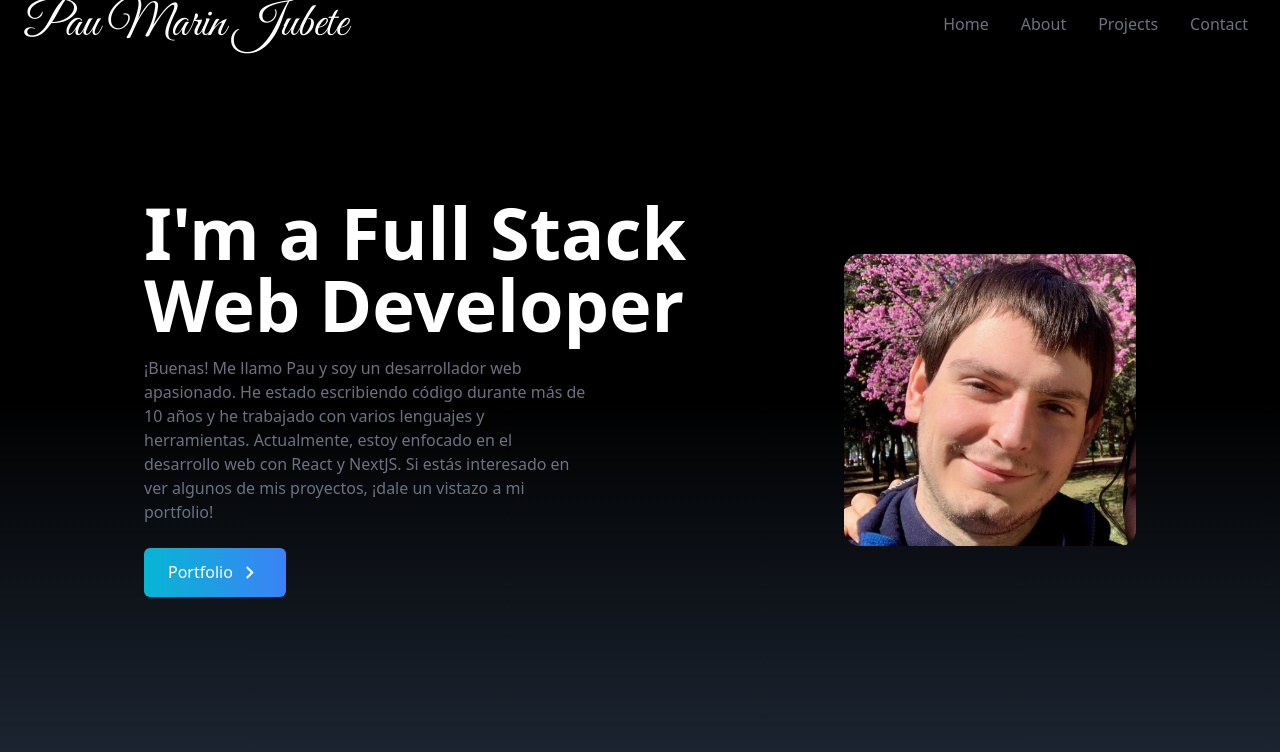
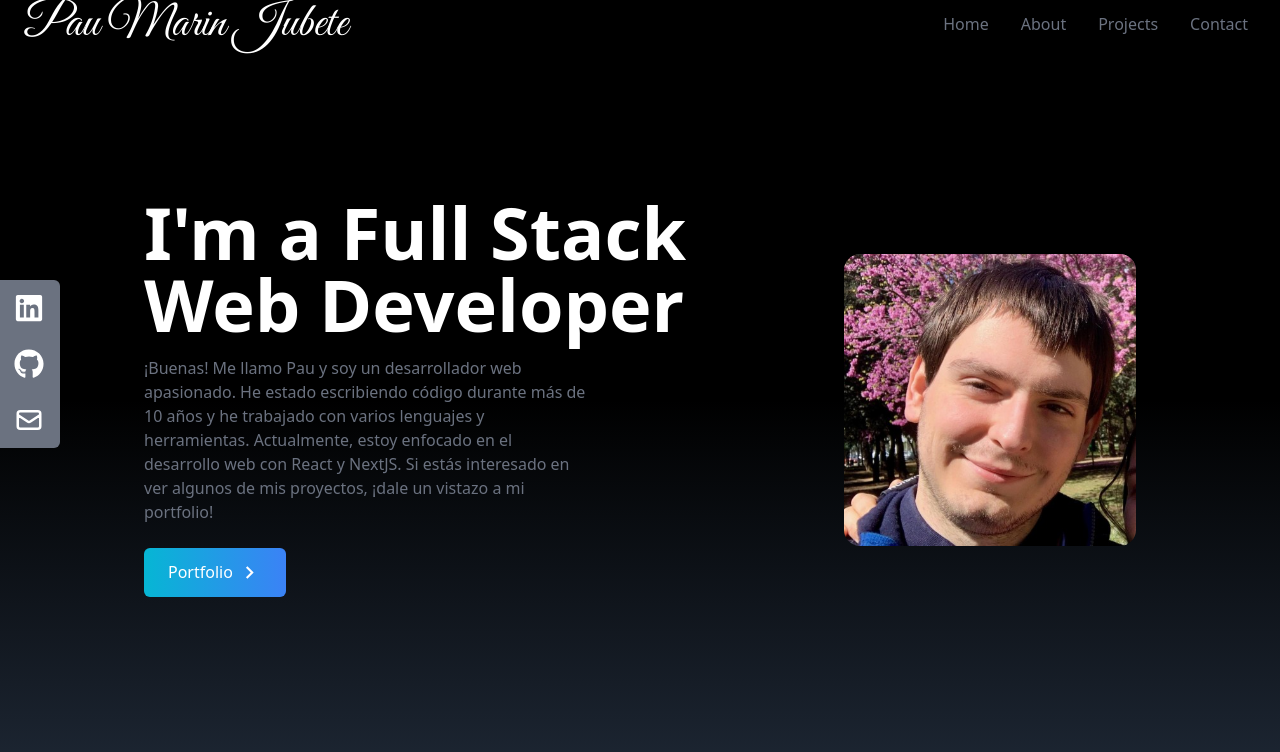
Before and after one commit to Pau-Marin/MySite, a Next.js app: page / in a window 1280 px wide. Shown: the top 752 px of the page. Built offline with nearby package versions, Linux system fonts and the light colour scheme.

Commit message:
Lateral social links

```diff
--- a/app/page.jsx
+++ b/app/page.jsx
@@ -1,11 +1,13 @@
+import { MdOutlineKeyboardArrowRight } from "react-icons/md"
+
 import "../styles/globals.css"
-
-import { MdOutlineKeyboardArrowRight } from "react-icons/md"
+import SocialLinks from "../components/SocialLinks"
 
 import profilePicture from "../assets/img/profilePicture.jpg" //"../assets/img/Pau.jpg"
 
 export default function Home() {
   return (
+    <div>
       <div
         name="home"
         className="h-screen w-full bg-gradient-to-b from-black via-black to-gray-800"
@@ -17,10 +19,10 @@
             </h2>
             <p className="text-gray-500 py-4 max-w-md">
               ¡Buenas! Me llamo Pau y soy un desarrollador web apasionado. He
-            estado escribiendo código durante más de 10 años y he trabajado con
-            varios lenguajes y herramientas. Actualmente, estoy enfocado en el
-            desarrollo web con React y NextJS. Si estás interesado en ver
-            algunos de mis proyectos, ¡dale un vistazo a mi portfolio!
+              estado escribiendo código durante más de 10 años y he trabajado
+              con varios lenguajes y herramientas. Actualmente, estoy enfocado
+              en el desarrollo web con React y NextJS. Si estás interesado en
+              ver algunos de mis proyectos, ¡dale un vistazo a mi portfolio!
             </p>
             <div>
               <button className="group text-white w-fit px-6 py-3 my-2 flex items-center rounded-md bg-gradient-to-r from-cyan-500 to-blue-500 cursor-pointer">
@@ -40,5 +42,7 @@
           </div>
         </div>
       </div>
+      <SocialLinks />
+    </div>
   )
 }
--- /dev/null
+++ b/components/SocialLinks.jsx
@@ -0,0 +1,58 @@
+import { FaGithub, FaLinkedin } from "react-icons/fa"
+import { HiOutlineMail } from "react-icons/hi"
+import { BsFillPersonLinesFill } from "react-icons/bs"
+
+export default function SocialLinks() {
+  const socials = [
+    {
+      id: 1,
+      child: (
+        <>
+          LinkedIn <FaLinkedin size={30} />
+        </>
+      ),
+      url: "https://www.linkedin.com/in/pau-marin/",
+      style: "rounded-tr-md",
+    },
+    {
+      id: 2,
+      child: (
+        <>
+          GitHub <FaGithub size={30} />
+        </>
+      ),
+      url: "https://github.com/Pau-Marin",
+    },
+    {
+      id: 3,
+      child: (
+        <>
+          Mail <HiOutlineMail size={30} />
+        </>
+      ),
+      url: "mailto:pau.marin.jubete@gmail.com",
+      style: "rounded-br-md",
+    },
+  ]
+
+  return (
+    <div className="hidden lg:flex flex-col top-[35%] left-0 fixed">
+      <ul>
+        {socials.map(({ id, child, url, style }) => (
+          <li
+            className={`flex justify-between items-center w-40 h-14 px-4 bg-gray-500 ml-[-100px] hover:ml-[-10px] hover:rounded-md duration-300 ${style}`}
+          >
+            <a
+              href={url}
+              className="flex justify-between items-center w-full text-white"
+              target="_blank"
+              rel="noreferrer"
+            >
+              {child}
+            </a>
+          </li>
+        ))}
+      </ul>
+    </div>
+  )
+}
```
Lines whose indentation alone changed are shown as unchanged.
